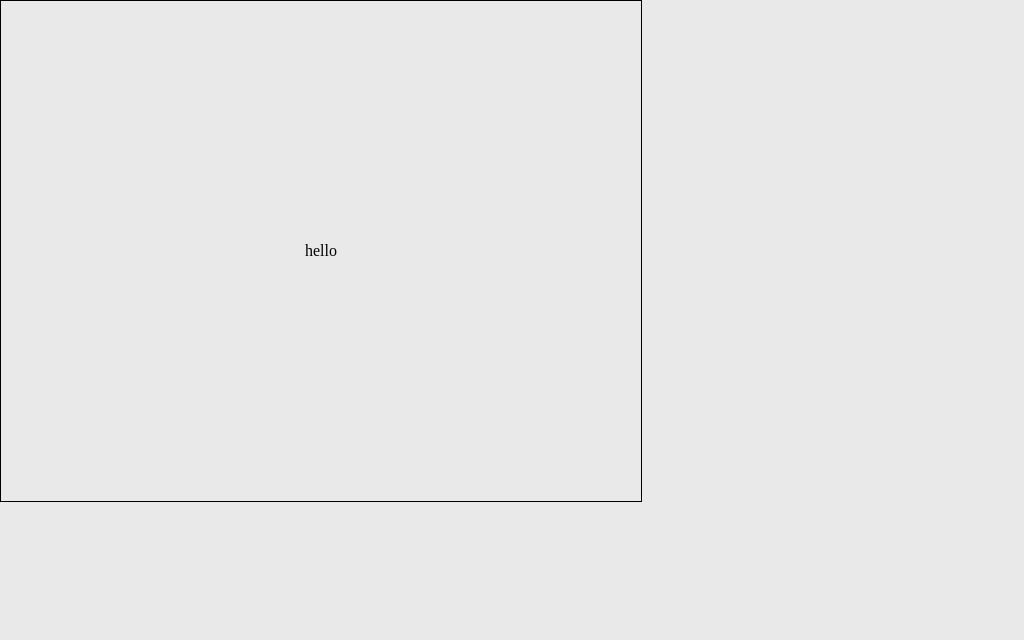
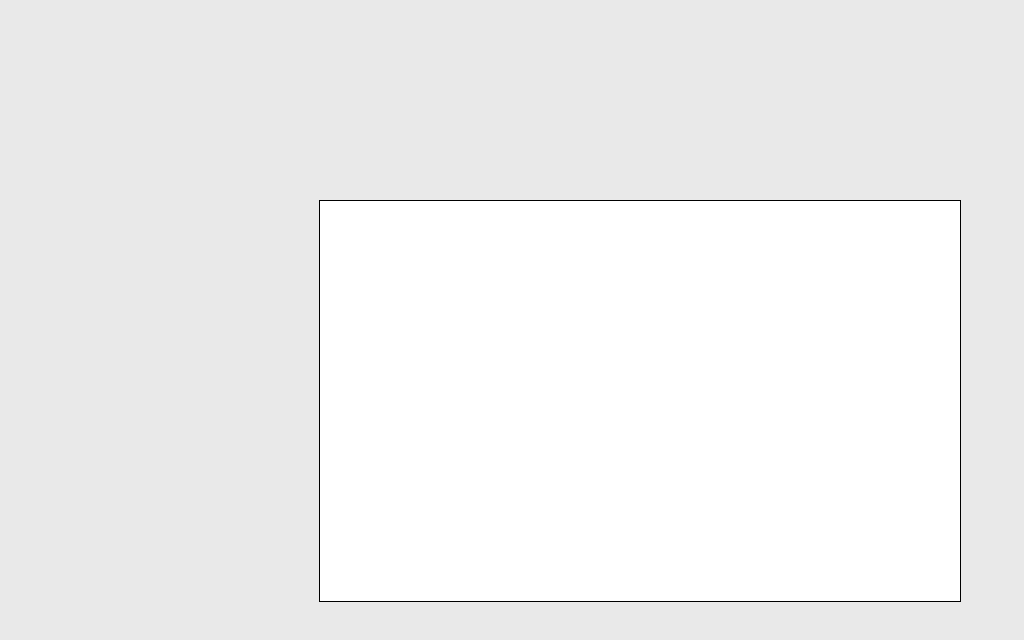
Before and after one commit to programmer-ground/ProgrammerGround, a React app in the folder Frontend/: page / in a window 1280 px wide. Shown: the top 640 px of the page, without its empty margins (0-1024 px from the left). Built offline with nearby package versions, Linux system fonts and the light colour scheme.

Commit message:
로그인 페이지 가운데 정렬

```diff
--- a/Frontend/src/pages/LoginPage/index.tsx
+++ b/Frontend/src/pages/LoginPage/index.tsx
@@ -7,7 +7,6 @@ const LoginPage = () =>{
     <>
     <StyledComponent.GlobalStyle/>
     <StyledComponent.LoginContainer>
-        hello
     </StyledComponent.LoginContainer>
     </>
 
--- a/Frontend/src/pages/LoginPage/style.ts
+++ b/Frontend/src/pages/LoginPage/style.ts
@@ -8,10 +8,11 @@ export const GlobalStyle = createGlobalStyle`
   }
 `;
 export const LoginContainer=styled.div`
-  display:flex;
-  justify-content:center;
-  align-items:center;
+  display:relative;
   width:50%;
-  height:500px;
+  height:400px;
   border:1px solid black;
+  background-color:#fff;
+  margin:200px auto;
+
 `;
```
